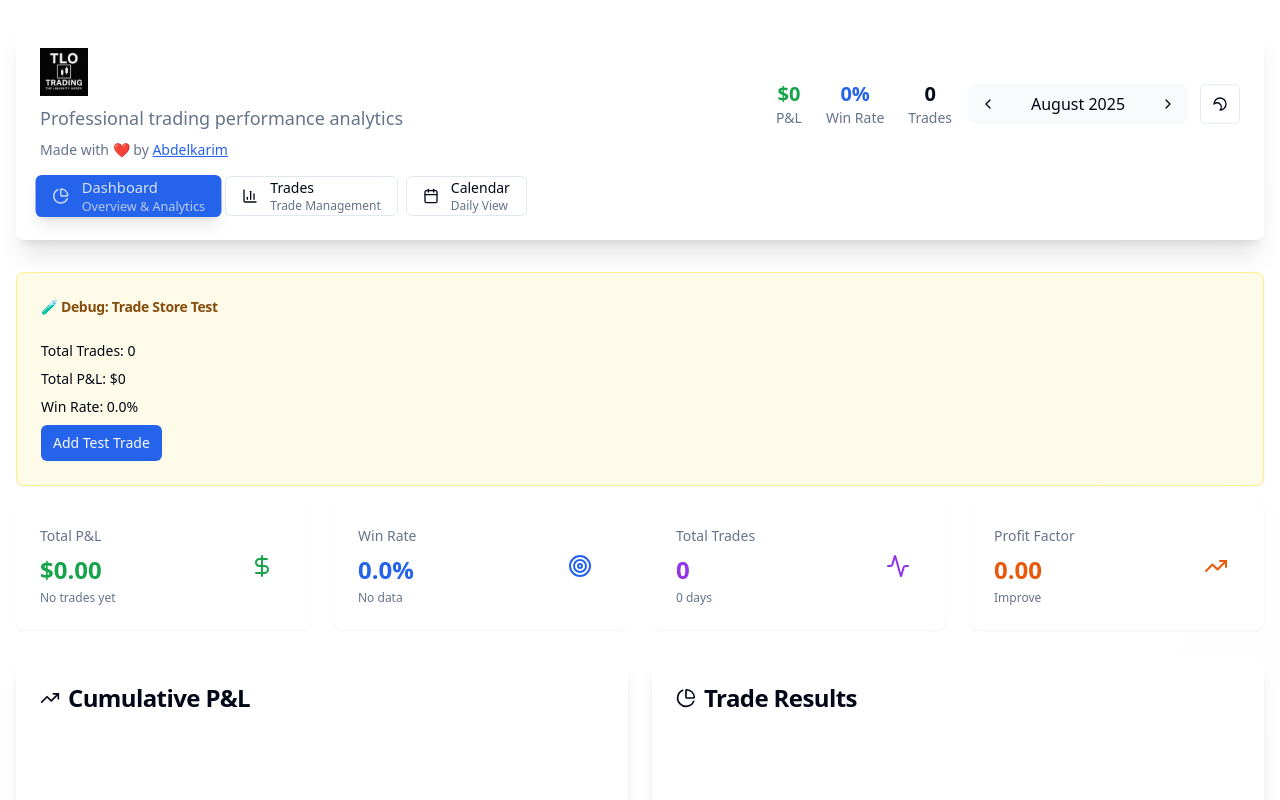
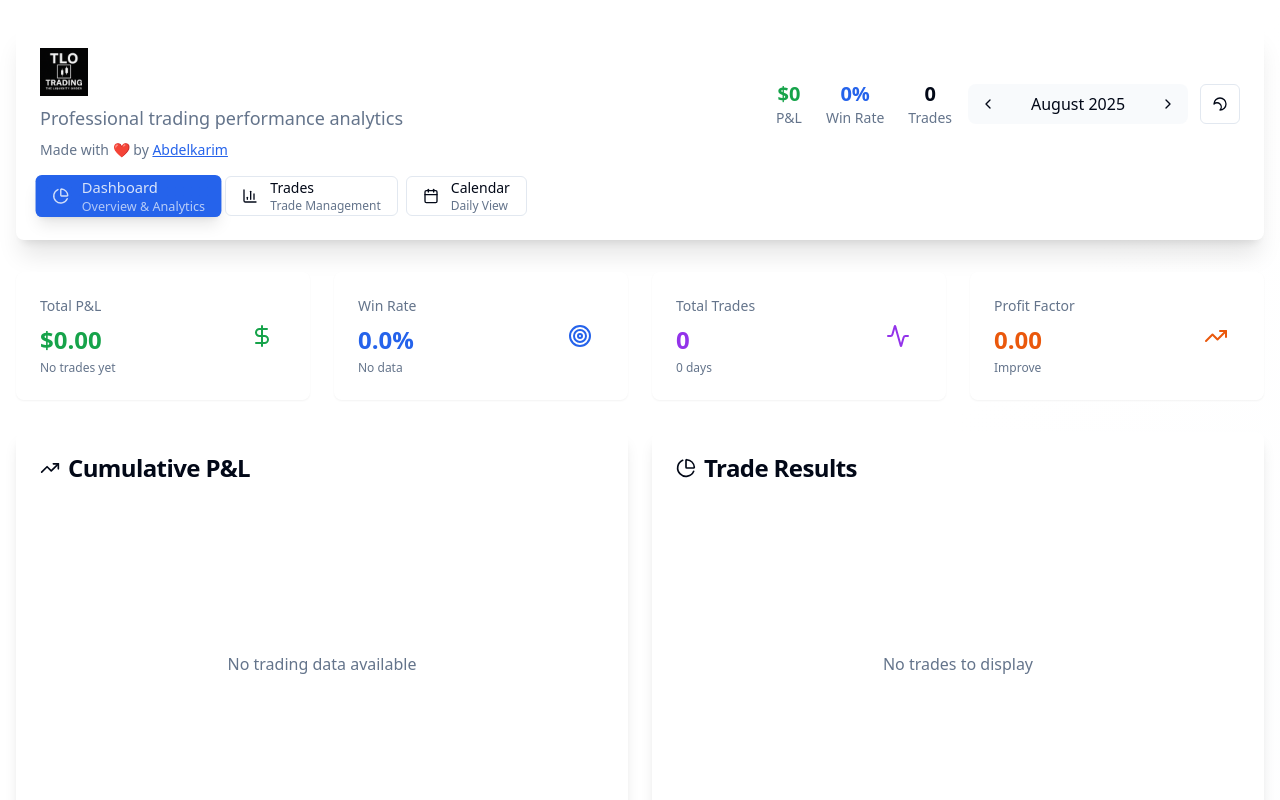
Before and after one commit to VeinDevTtv/trade-journal, a React (Vite) app: page / in a window 1280 px wide. Shown: the top 800 px of the page. Built offline with nearby package versions, Linux system fonts and the light colour scheme.

Commit message:
Refactor trade store usage in components and remove DebugTradeTest
- Updated components (App, CalendarView, DashboardView, TableView) to use a single store variable for accessing trade store methods.
- Removed the DebugTradeTest component to clean up the codebase.

```diff
--- a/src/App.tsx
+++ b/src/App.tsx
@@ -5,7 +5,6 @@ import { useTradeStore } from './store/tradeStore'
 import { TableView } from './components/TableView'
 import { CalendarView } from './components/CalendarView'
 import { DashboardView } from './components/DashboardView'
-import { DebugTradeTest } from './components/DebugTradeTest'
 import { Button } from './components/ui/button'
 import { Card, CardContent, CardHeader, CardTitle } from './components/ui/card'
 import {
@@ -24,7 +23,8 @@ function App() {
   const [isDark, setIsDark] = useState(() => {
     return document.documentElement.classList.contains('dark')
   })
-  const { currentMonth, setCurrentMonth, getTradeSummary, getCurrentMonthTrades } = useTradeStore()
+  const store = useTradeStore()
+  const { currentMonth, setCurrentMonth, getTradeSummary, getCurrentMonthTrades } = store
 
   useEffect(() => {
     // Initialize theme from localStorage or system preference
@@ -271,8 +271,6 @@ function App() {
           </Card>
         </motion.div>
 
-        {/* Debug Component - Remove this after testing */}
-        <DebugTradeTest />
 
         {/* Main Content with smooth transitions */}
         <AnimatePresence mode="wait">
--- a/src/components/CalendarView.tsx
+++ b/src/components/CalendarView.tsx
@@ -17,7 +17,8 @@ import {
 } from 'lucide-react'
 
 export function CalendarView() {
-  const { getCurrentMonthTrades, getTradeByDate, currentMonth, addTrade } = useTradeStore()
+  const store = useTradeStore()
+  const { getCurrentMonthTrades, getTradeByDate, currentMonth, addTrade } = store
   const trades = getCurrentMonthTrades()
   const [selectedDate, setSelectedDate] = useState<string | null>(null)
   const [hoveredDate, setHoveredDate] = useState<string | null>(null)
@@ -71,18 +72,22 @@ export function CalendarView() {
   }
 
   const addTradeForDate = (date: string) => {
-    addTrade({
+    const newTrade = {
       pair: '',
       date,
       time: '',
-      direction: '-',
+      direction: '-' as const,
       profitLoss: 0,
-      result: 'Breakeven',
+      result: 'Breakeven' as const,
       riskReward: 0,
-      account: 'Demo',
+      account: 'Demo' as const,
       emotions: ''
-    })
+    }
+    addTrade(newTrade)
     toast.success(`New trade added for ${new Date(date).toLocaleDateString()}`)
+
+    // Update the selected date to show the new trade immediately
+    setSelectedDate(date)
   }
 
   const weekDays = ['Sun', 'Mon', 'Tue', 'Wed', 'Thu', 'Fri', 'Sat']
--- a/src/components/DashboardView.tsx
+++ b/src/components/DashboardView.tsx
@@ -28,7 +28,8 @@ import {
 } from 'recharts'
 
 export function DashboardView() {
-  const { getCurrentMonthTrades, getTradeSummary } = useTradeStore()
+  const store = useTradeStore()
+  const { getCurrentMonthTrades, getTradeSummary } = store
   const trades = getCurrentMonthTrades()
   const summary = getTradeSummary()
 
--- a/src/components/DebugTradeTest.tsx
+++ /dev/null
@@ -1,48 +0,0 @@
-import { useTradeStore } from '../store/tradeStore'
-import { Button } from './ui/button'
-import { Card, CardContent, CardHeader, CardTitle } from './ui/card'
-
-export function DebugTradeTest() {
-  const { addTrade, getCurrentMonthTrades, getTradeSummary } = useTradeStore()
-  const trades = getCurrentMonthTrades()
-  const summary = getTradeSummary()
-
-  const testAddTrade = () => {
-    const today = new Date().toISOString().split('T')[0]
-    const testTrade = {
-      pair: 'EURUSD',
-      date: today,
-      time: '10:30',
-      direction: 'Long' as const,
-      profitLoss: 100,
-      result: 'Win' as const,
-      riskReward: 2.5,
-      account: 'Demo' as const,
-      emotions: 'Test trade from debug component'
-    }
-
-    console.log('Adding test trade:', testTrade)
-    addTrade(testTrade)
-    console.log('Trades after add:', getCurrentMonthTrades())
-  }
-
-  return (
-    <Card className="mb-4 border-yellow-200 bg-yellow-50 dark:bg-yellow-900/20">
-      <CardHeader>
-        <CardTitle className="text-sm text-yellow-800 dark:text-yellow-200">
-          🧪 Debug: Trade Store Test
-        </CardTitle>
-      </CardHeader>
-      <CardContent>
-        <div className="space-y-2 text-sm">
-          <p>Total Trades: {trades.length}</p>
-          <p>Total P&L: ${summary.totalProfitLoss}</p>
-          <p>Win Rate: {summary.winRate.toFixed(1)}%</p>
-          <Button onClick={testAddTrade} size="sm" className="mt-2">
-            Add Test Trade
-          </Button>
-        </div>
-      </CardContent>
-    </Card>
-  )
-}
--- a/src/components/TableView.tsx
+++ b/src/components/TableView.tsx
@@ -44,13 +44,14 @@ type SortField = 'date' | 'profitLoss' | 'riskReward' | 'pair'
 type SortDirection = 'asc' | 'desc'
 
 export function TableView() {
+  const store = useTradeStore()
   const {
     getCurrentMonthTrades,
     getTradeSummary,
     addTrade,
     updateTrade,
     deleteTrade
-  } = useTradeStore()
+  } = store
 
   const allTrades = getCurrentMonthTrades()
   const summary = getTradeSummary()
--- a/src/store/tradeStore.ts
+++ b/src/store/tradeStore.ts
@@ -28,9 +28,12 @@ export const useTradeStore = create<TradeStore>()(
         month: new Date().getMonth() + 1
       },
 
-      addTrade: (trade: Omit<Trade, 'id'>) => set((state: TradeStore) => ({
-        trades: [...state.trades, { ...trade, id: generateId() }]
-      })),
+      addTrade: (trade: Omit<Trade, 'id'>) => {
+        const newTrade = { ...trade, id: generateId() }
+        set((state: TradeStore) => ({
+          trades: [...state.trades, newTrade]
+        }))
+      },
 
       updateTrade: (id: string, updatedFields: Partial<Trade>) => set((state: TradeStore) => ({
         trades: state.trades.map((trade: Trade) =>
```
